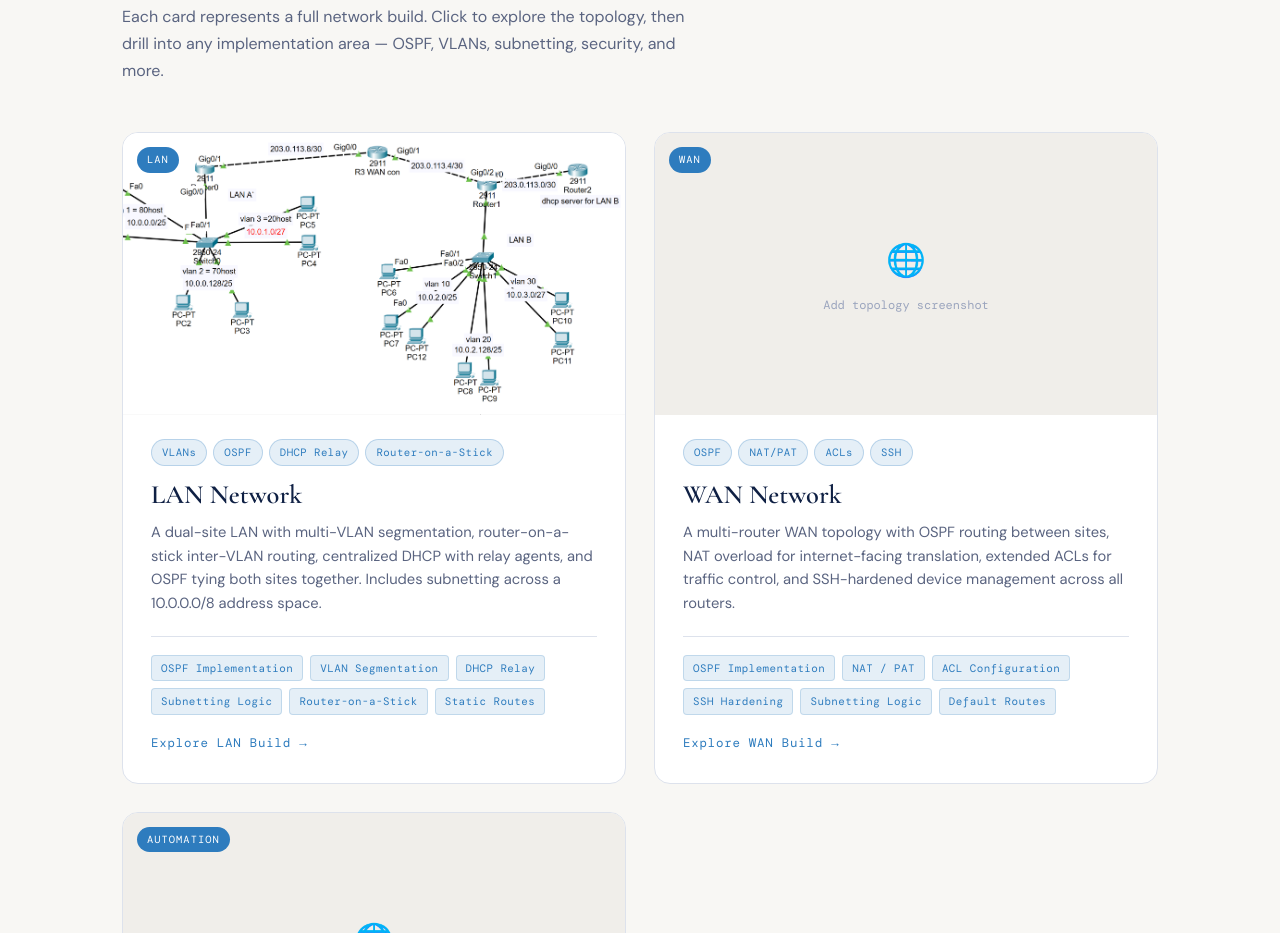
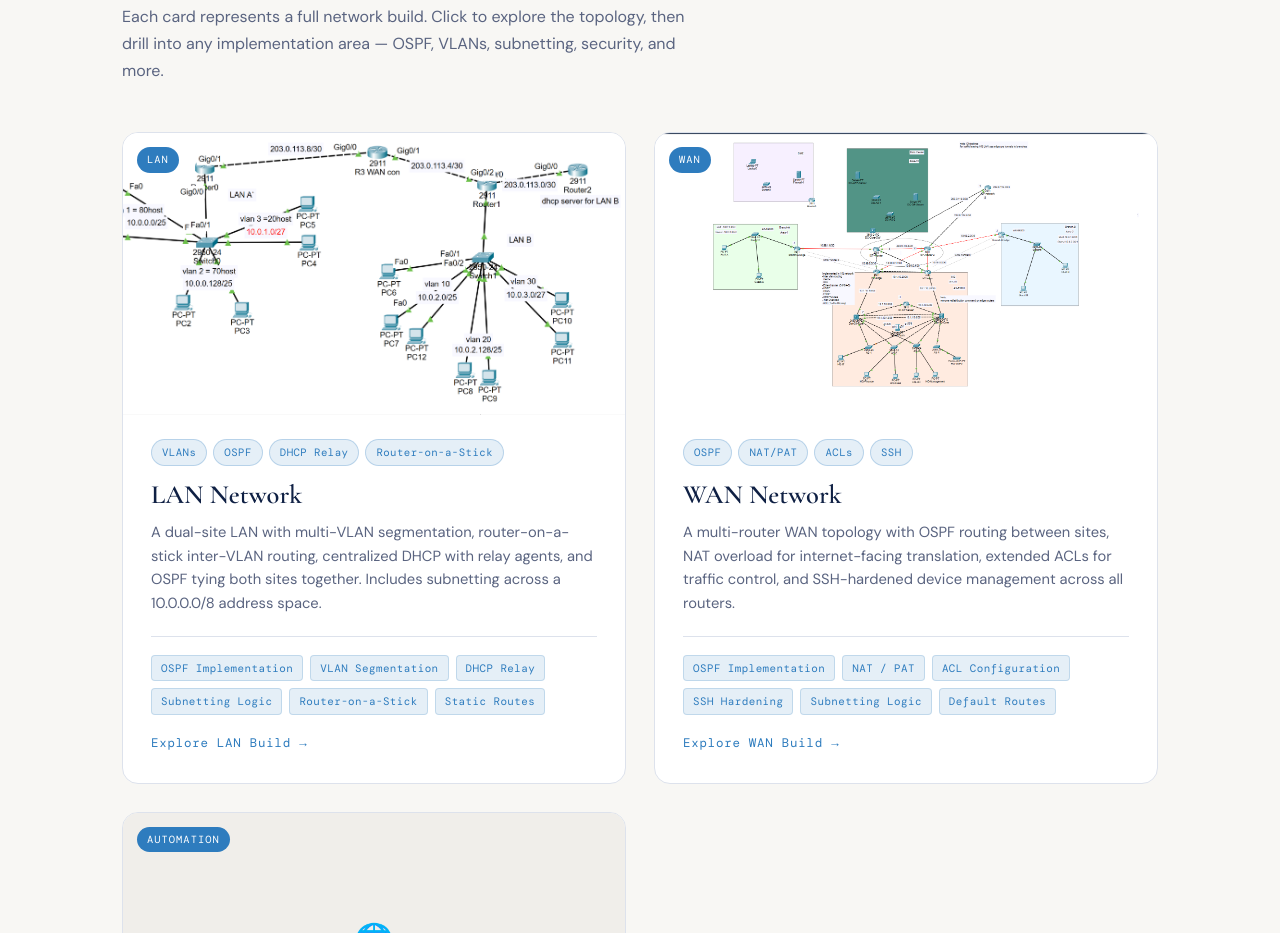
Before and after one commit to DallasBohanan/Networking-Projects-Portfolio, a plain HTML site: page index.html in a window 1280 px wide. Shown: the part 1774-2707 px from the top of the page. Drawn offline with nearby package versions, Linux system fonts and the light colour scheme.

Commit message:
Updated WAN enterprise network topology photo

```diff
--- a/index.html
+++ b/index.html
@@ -282,7 +282,7 @@
         <article class="network-card">
           <a href="wan-network.html" class="network-card__link">
             <div class="network-card__img-wrap">
-              <img src="assets/screenshots/wan-topology.png"
+              <img src="WAN Enterprise Network.png"
                 alt="WAN Network topology"
                 class="network-card__img"
                 onerror="this.style.display='none'; this.nextElementSibling.style.display='flex';" />
```
Also changed, not shown: wan-network.html (+1 -1 lines), WAN Enterprise Network.png (added).
